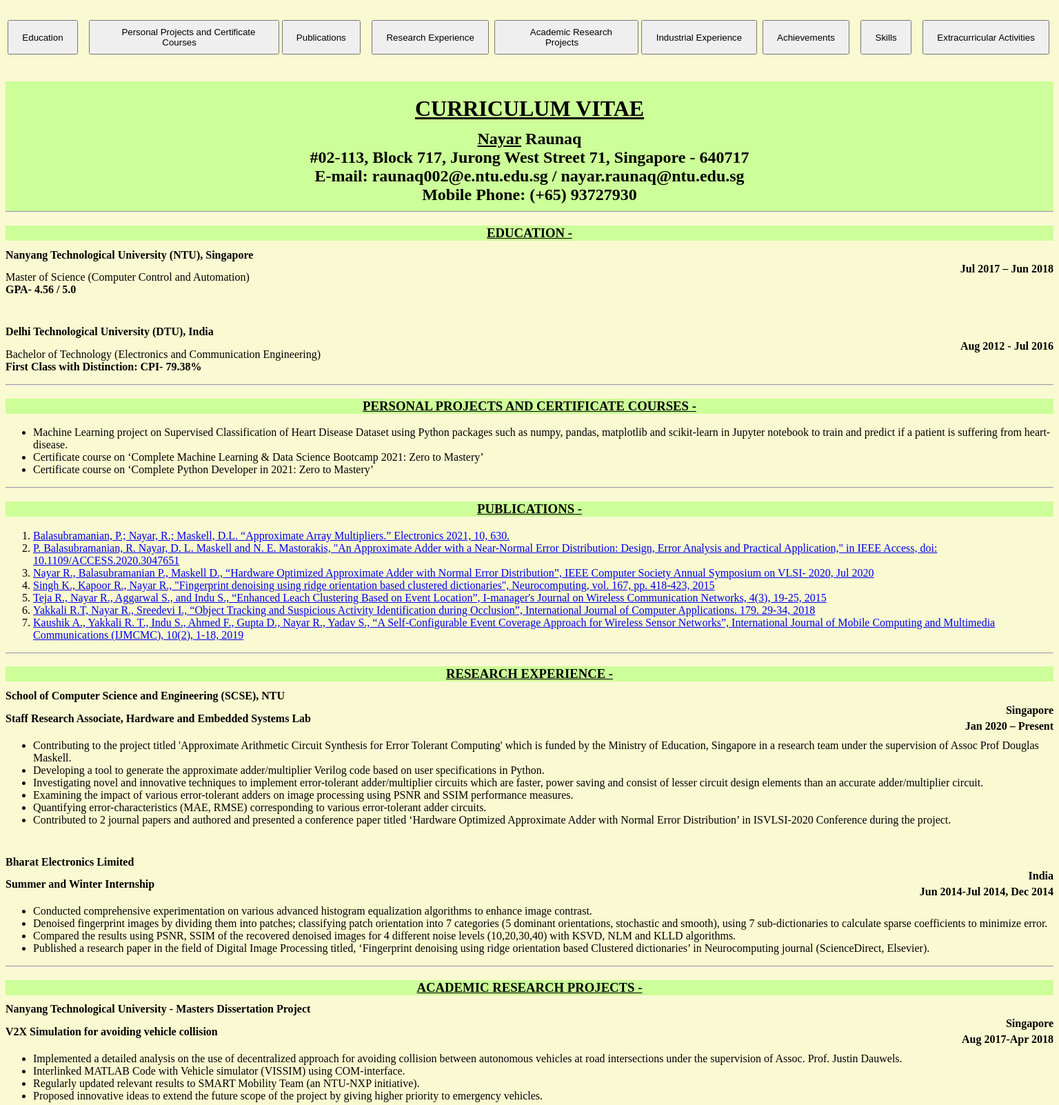
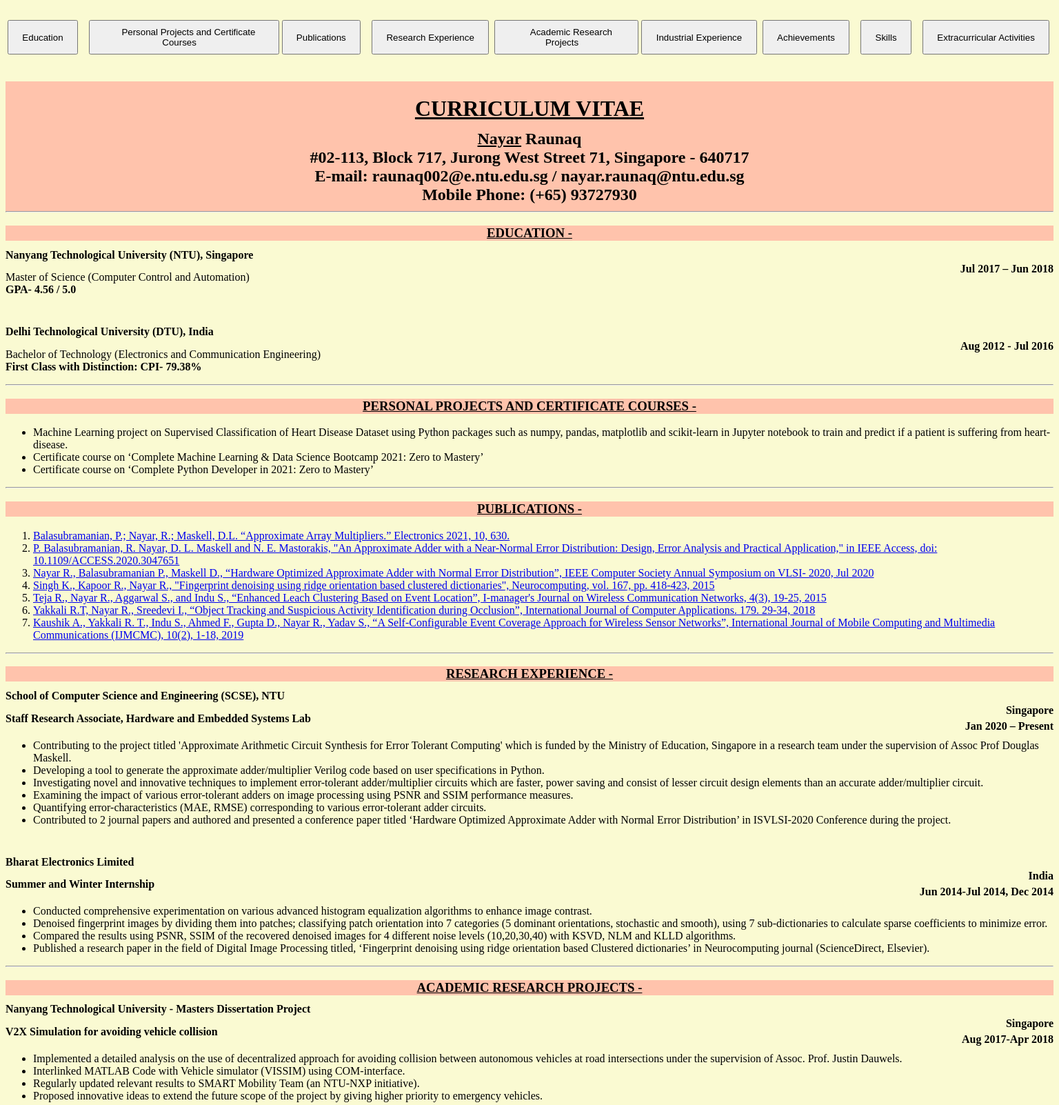
Before and after one commit to raunaqnayar/resume, a Flask app: page / in a window 1536 px wide. Shown: the top 1602 px of the page at 69% size. Run offline with Flask 2, Linux system fonts and the light colour scheme.

Commit message:
background color change

```diff
--- a/static/style.css
+++ b/static/style.css
@@ -27,12 +27,12 @@ div.nav_bar{
 }
 
 h3.subsection{
-    background-color: rgb(204, 255, 153);
+    background-color: rgb(255, 195, 172);
     text-align: center;
 }
 
 div.head{
-    background-color: rgb(204, 255, 153);
+    background-color: rgb(255, 195, 172);
 }
 
 
@@ -88,11 +88,11 @@ div.nav_bar{
 }
 
 h3.subsection{
-    background-color: rgb(204, 255, 153);
+    background-color: rgb(255, 195, 172);
     text-align: center;
 }
 div.head{
-    background-color: rgb(204, 255, 153);
+    background-color: rgb(255, 195, 172);
 }
 
 h1.begin{
```
